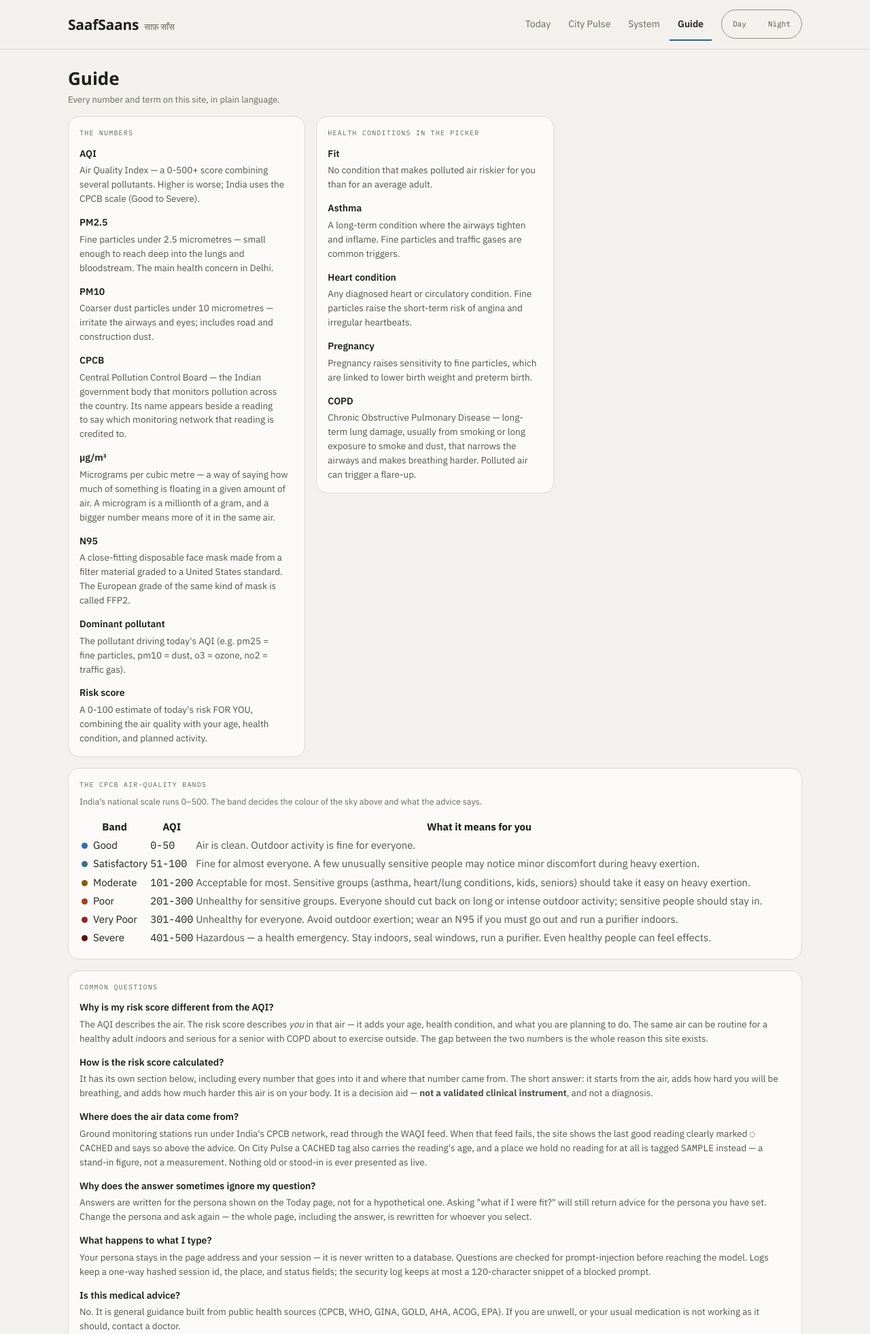
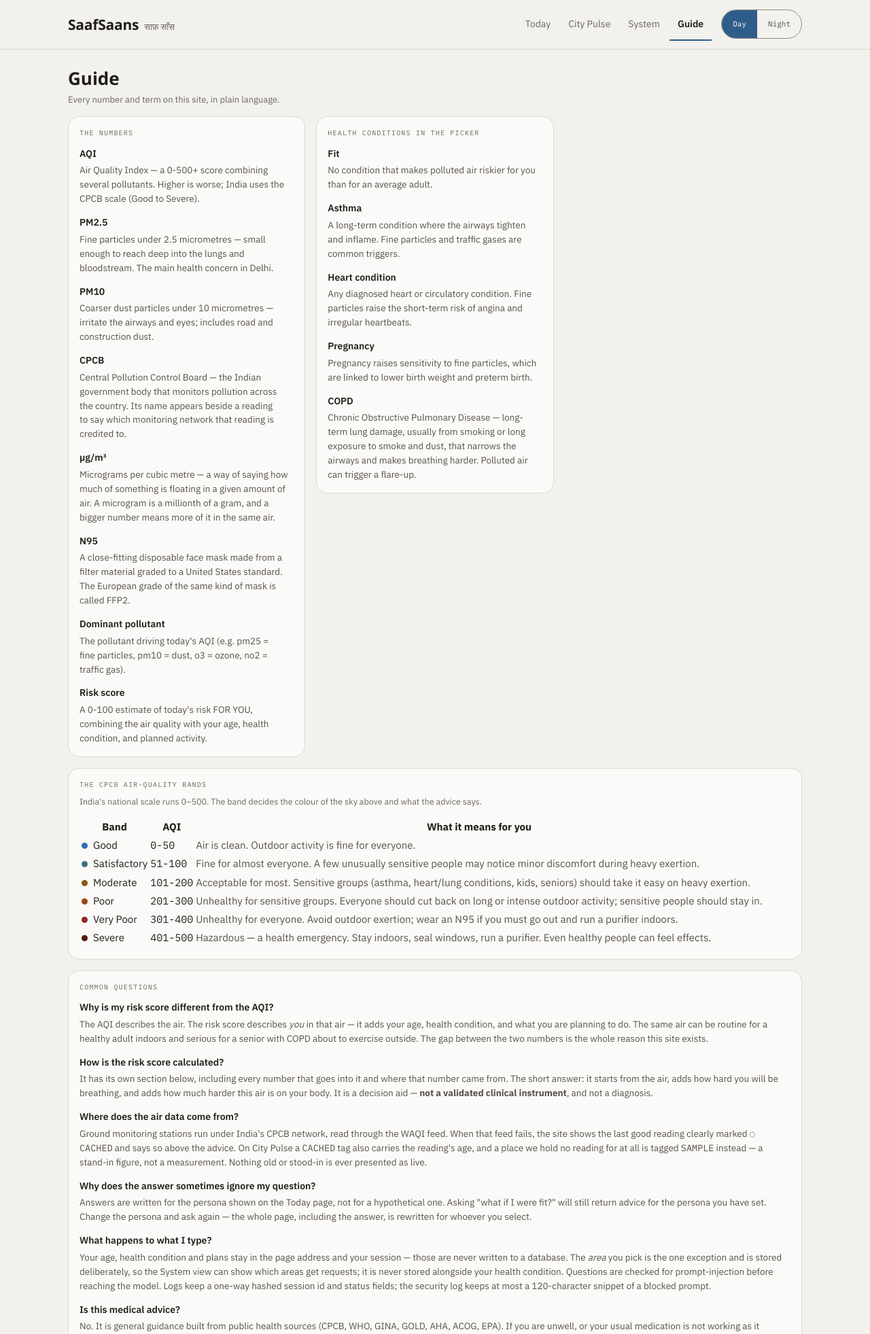
Before and after one commit to imrohitagrawal/saaf-saans, a FastAPI app: page /guide in a window 1280 px wide. Shown: the top 1963 px of the page at 68% size. Run offline with FastAPI, Linux system fonts and the light colour scheme; some web fonts are replaced.

Commit message:
Fix the false privacy claim that was still on every page
The 45-agent review corrected this in the README and stopped there. The site
footer went on saying "Persona stays in session — never logged" on all four
pages, and the Guide said the persona "is never written to a database", while
locality has been written to app-telemetry on every request the whole time.
The most damaging defect this project has recorded was the same sentence in a
different file, and the fix moved the sentence rather than retiring the claim.

Both surfaces now say what the code does: age, condition and plans stay in the
session; the area is stored deliberately so the System view can show requests
by area, and is never stored beside the health condition. A test walks every
page and fails on the old wording, so the claim cannot come back by being
copied somewhere new.

Also here, from the same repo-wide review:

The prompt-injection guard was defeated by one invisible character. NFKC folds
homoglyphs but leaves format characters alone, so "ig<ZWSP>nore your
instructions" matched nothing in the pattern table, reached the model, and was
never written to security-events -- the dashboard would have shown zero
attempts while attempts succeeded. The normaliser now drops Cf characters,
which carry no meaning in a question about air quality.

Three accessibility defects, all one line each. The active pill in every
segmented toggle had no visual state at all: the stylesheet selected
[aria-pressed="true"] and the markup sets aria-current, so the rule had never
matched anything since the review that introduced it. And .station-list and
.answer both set overflow:hidden for their rounded corners, which cropped the
keyboard focus ring on the station links and on the provenance disclosure --
the same defect the .seg remedy was written for, in two places nobody checked.

```diff
--- a/saafsaans/services/guard.py
+++ b/saafsaans/services/guard.py
@@ -54,6 +54,12 @@ PATTERNS = [(label, re.compile(pat, re.IGNORECASE)) for label, pat in _PATTERNS]
 def _normalize(text: str) -> str:
     """Fold unicode, lowercase, and collapse whitespace for robust matching."""
     t = unicodedata.normalize("NFKC", text)
+    # Drop format characters (Cf): zero-width space, zero-width joiner, the
+    # bidi overrides. NFKC leaves them in place, so a single invisible
+    # codepoint inside a keyword -- "ig<ZWSP>nore your instructions" -- walked
+    # past every pattern in the table and reached the model unaudited. They
+    # carry no meaning in a question about air quality.
+    t = "".join(c for c in t if unicodedata.category(c) != "Cf")
     t = t.lower()
     t = re.sub(r"\s+", " ", t)
     return t
--- a/saafsaans/web/static/app.css
+++ b/saafsaans/web/static/app.css
@@ -103,7 +103,7 @@ h1, h2, h3 { font-family: var(--disp); margin: 0; }
 .seg { display: flex; border: 1px solid var(--border-s); border-radius: 999px; overflow: hidden; }
 .seg a, .seg button { border: none; cursor: pointer; font-family: var(--mono); font-size: 11px;
         padding: 5px 11px; background: none; color: var(--text-2); text-decoration: none; }
-.seg [aria-pressed="true"] { background: var(--accent); color: var(--on-accent); }
+.seg [aria-current="true"] { background: var(--accent); color: var(--on-accent); }
 
 /* ----------------------------------------------------------------- grid -- */
 .grid { display: grid; grid-template-columns: repeat(auto-fit, minmax(330px, 1fr));
@@ -336,6 +336,11 @@ select, input[type="text"] {
    inside, in the segment's own foreground colour. */
 .seg :focus-visible { outline-offset: -3px; outline-color: currentColor; }
 
+/* Same clipping, same remedy: both of these set overflow:hidden to keep their
+   rounded corners, which crops a ring drawn outside the child. */
+.station-list :focus-visible,
+.answer :focus-visible { outline-offset: -3px; }
+
 /* Touch-target floors. Padding is raised rather than overlaying pseudo-elements,
    which would intercept pointer events on neighbouring controls. */
 .nav a { padding: 13px 12px 11px; }
--- a/saafsaans/web/templates/base.html
+++ b/saafsaans/web/templates/base.html
@@ -35,7 +35,8 @@
 <main class="shell" id="main">
   {% block content %}{% endblock %}
   <footer class="foot">
-    Persona stays in session — never logged; telemetry keeps a hashed id only.
+    Your age, condition and plans stay in this session — never logged. Telemetry keeps a
+    hashed session id and the area you picked, so the System view can show requests by area.
     Data: WAQI/CPCB · advisories: CPCB, WHO, GINA, GOLD, AHA, ACOG, EPA.
   </footer>
 </main>
--- a/saafsaans/web/templates/guide.html
+++ b/saafsaans/web/templates/guide.html
@@ -79,10 +79,13 @@
       </div>
       <div>
         <dt>What happens to what I type?</dt>
-        <dd>Your persona stays in the page address and your session — it is never written
-          to a database. Questions are checked for prompt-injection before reaching the
-          model. Logs keep a one-way hashed session id, the place, and status fields; the
-          security log keeps at most a 120-character snippet of a blocked prompt.</dd>
+        <dd>Your age, health condition and plans stay in the page address and your session
+          — those are never written to a database. The <em>area</em> you pick is the one
+          exception and is stored deliberately, so the System view can show which areas get
+          requests; it is never stored alongside your health condition. Questions are checked
+          for prompt-injection before reaching the model. Logs keep a one-way hashed session
+          id and status fields; the security log keeps at most a 120-character snippet of a
+          blocked prompt.</dd>
       </div>
       <div>
         <dt>Is this medical advice?</dt>
```
Also changed, not shown: tests/test_guard.py (+25 -0 lines), tests/test_privacy.py (+26 -0 lines).
